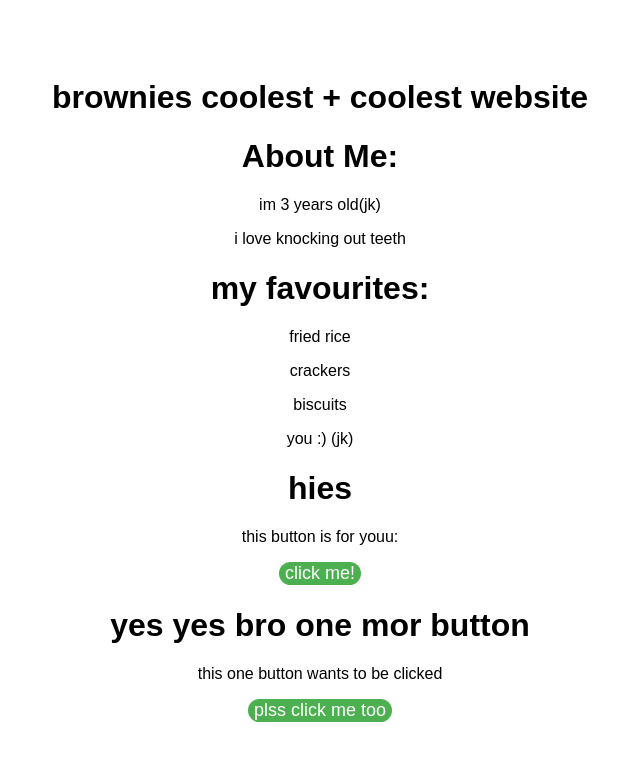
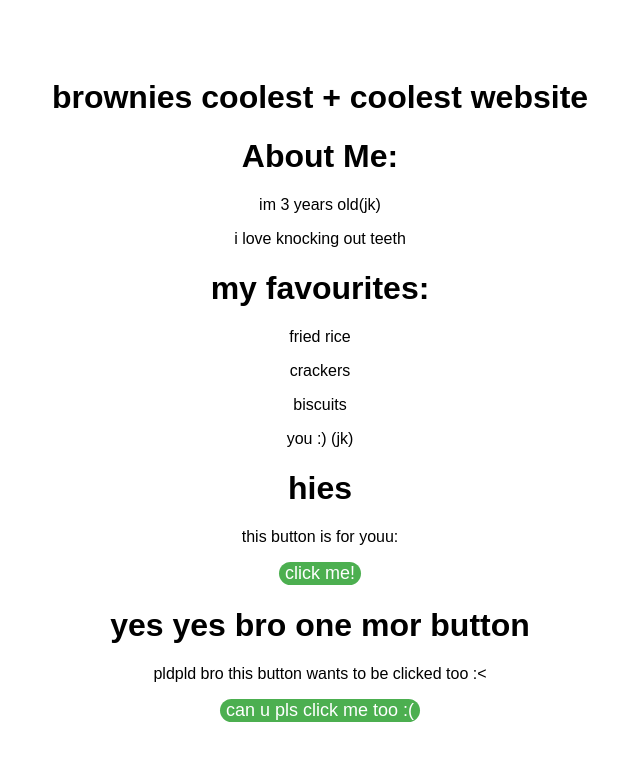
Before and after one commit to aaronestaaron/aaronestaaron.github.io, a plain HTML site: page index.html in a window 1280 px wide. Shown: the whole page, without its empty margins (320-960 px from the left). Drawn offline with Linux system fonts and the light colour scheme.

Commit message:
Update index.html

```diff
--- a/index.html
+++ b/index.html
@@ -42,9 +42,32 @@
     <p>this button is for youu:</p>
     <button onclick="alert('america has nuked')">click me!</button>
   </body>
+   <style>
+    body {
+      font-family: Arial, sans-serif;
+      text-align: center;
+      padding-top: 50px;
+      backround: #f0f0f0;
+    }
+    button {
+      background-color: #4CAF50;
+      border: none;
+      color: white;
+      padding: 15px, 30px;
+      font-size: 18px;
+      border-radius: 12px;
+      cursor: pointer;
+      transition: 0.3s;
+    }
+    button:hover {
+      background-color: #45a049
+      transform: scale(1.05);
+    }
+    </style>
   <body>
-    <h1> yes yes bro one mor button</h1>
-    <p>this one button wants to be clicked</p>
-    <button onlick="alert('click ok if you are gay')">plss click me too</button>
+    <h1>yes yes bro one mor button</h1>
+    <p>pldpld bro this button wants to be clicked too :<</p>
+    <button onlick="alert('click ok if you are gay')">can u pls click me too :(</button>
+  </body>
 </body>
 </html>
```
